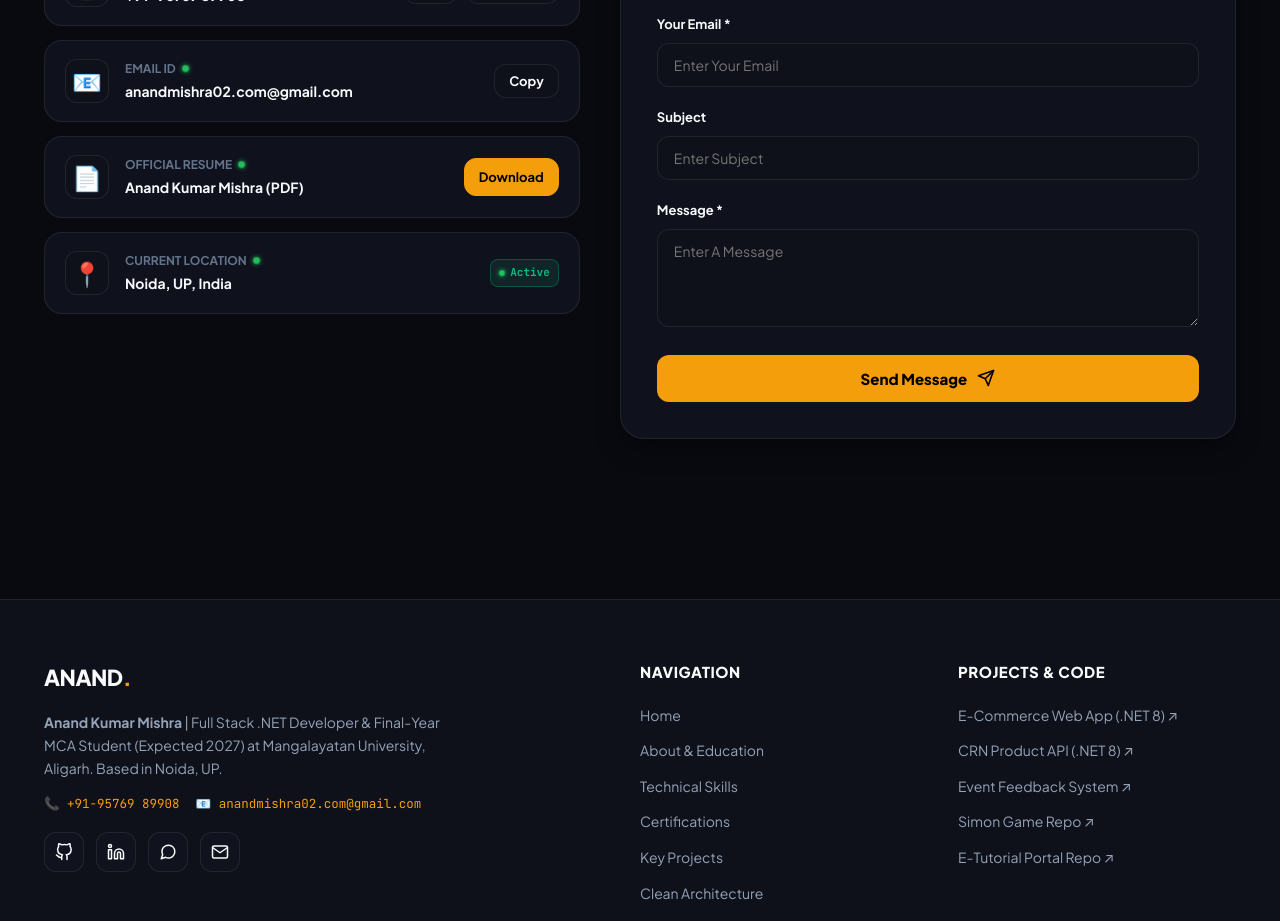
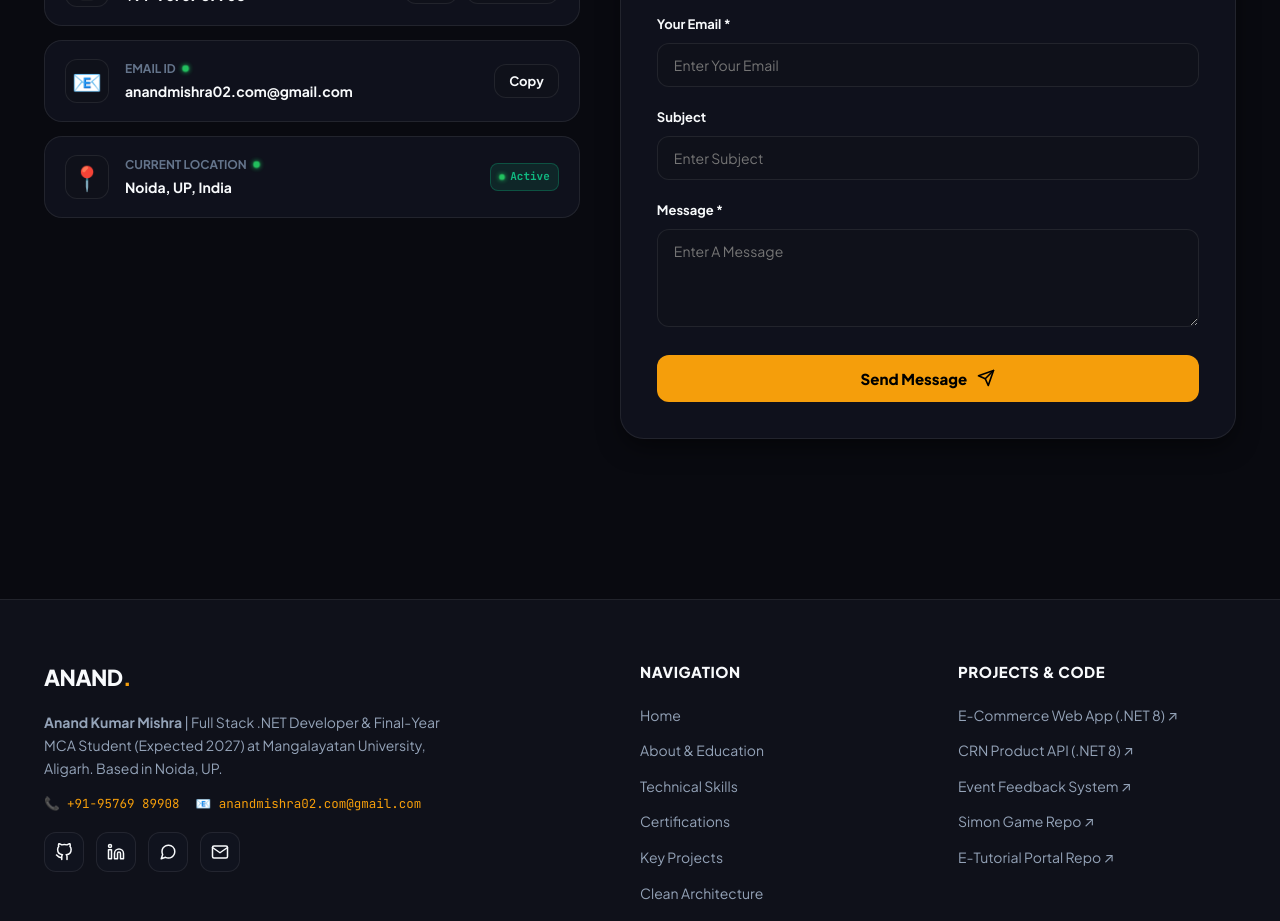
Before and after one commit to Anand9899/Portfolio, a React (Vite) app: page / in a window 1280 px wide. Shown: the part 10560-11481 px from the top of the page. Built offline with nearby package versions, Linux system fonts and the light colour scheme.

Commit message:
Remove resume download card from contact section

```diff
--- a/src/components/Contact.tsx
+++ b/src/components/Contact.tsx
@@ -168,28 +168,6 @@ function Contact({ onCopyEmail, showToast }: ContactProps) {
               </button>
             </div>
 
-            {/* Resume Download Channel Card */}
-            <div className="channel-card">
-              <div className="channel-icon">📄</div>
-              <div className="channel-details">
-                <div style={{ display: 'flex', alignItems: 'center', gap: '6px' }}>
-                  <span className="channel-label">Official Resume</span>
-                  <span className="whatsapp-live-dot" title="Available for download"></span>
-                </div>
-                <span className="channel-value">Anand Kumar Mishra (PDF)</span>
-              </div>
-              <a
-                href={`${import.meta.env.BASE_URL}Anand%20Kumar%20Mishra.pdf`}
-                download="Anand Kumar Mishra.pdf"
-                target="_blank"
-                rel="noreferrer"
-                className="channel-action-btn download-btn"
-                title="Download Official Resume PDF"
-              >
-                Download
-              </a>
-            </div>
-
             {/* Current Location Card */}
             <div className="channel-card">
               <div className="channel-icon">📍</div>
```
